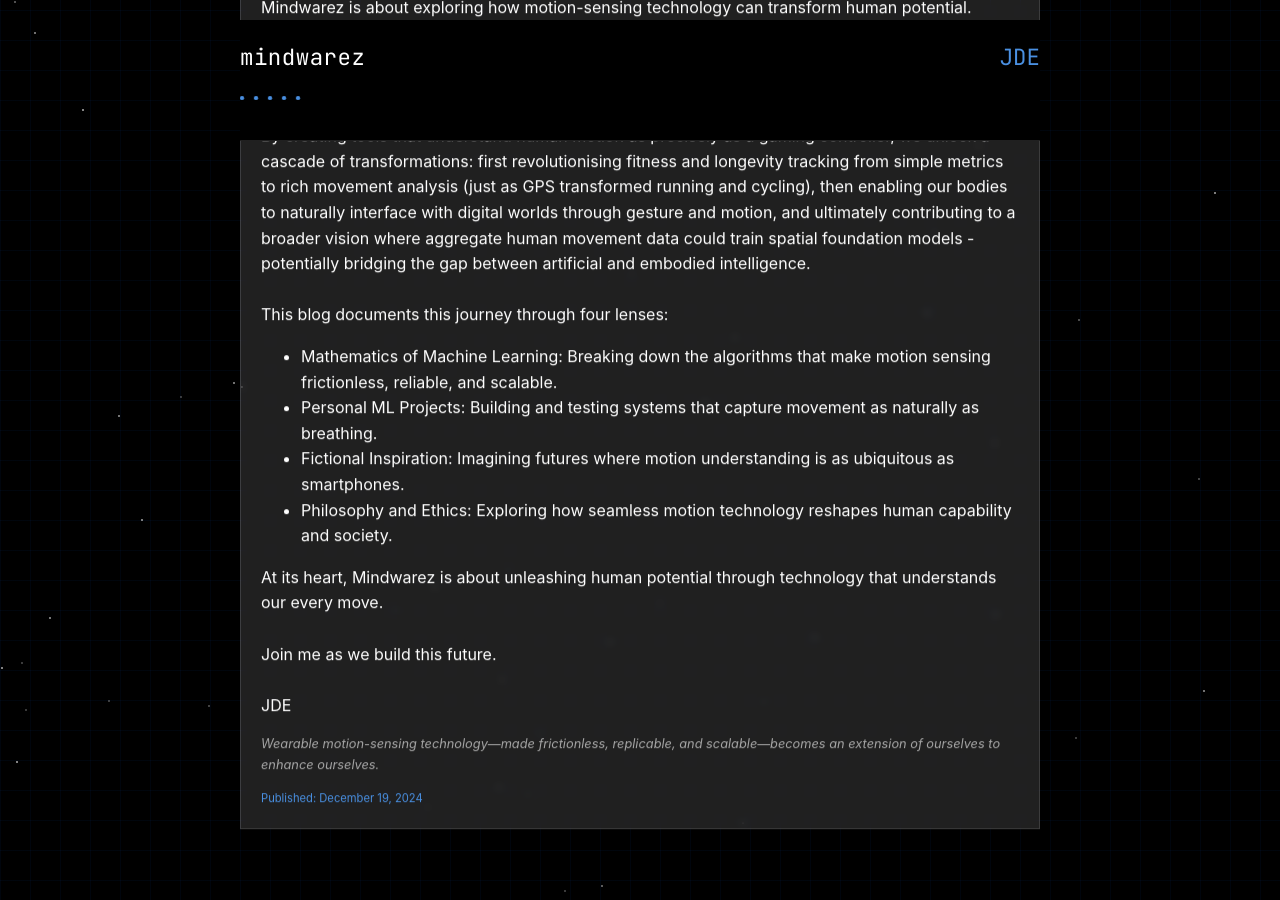
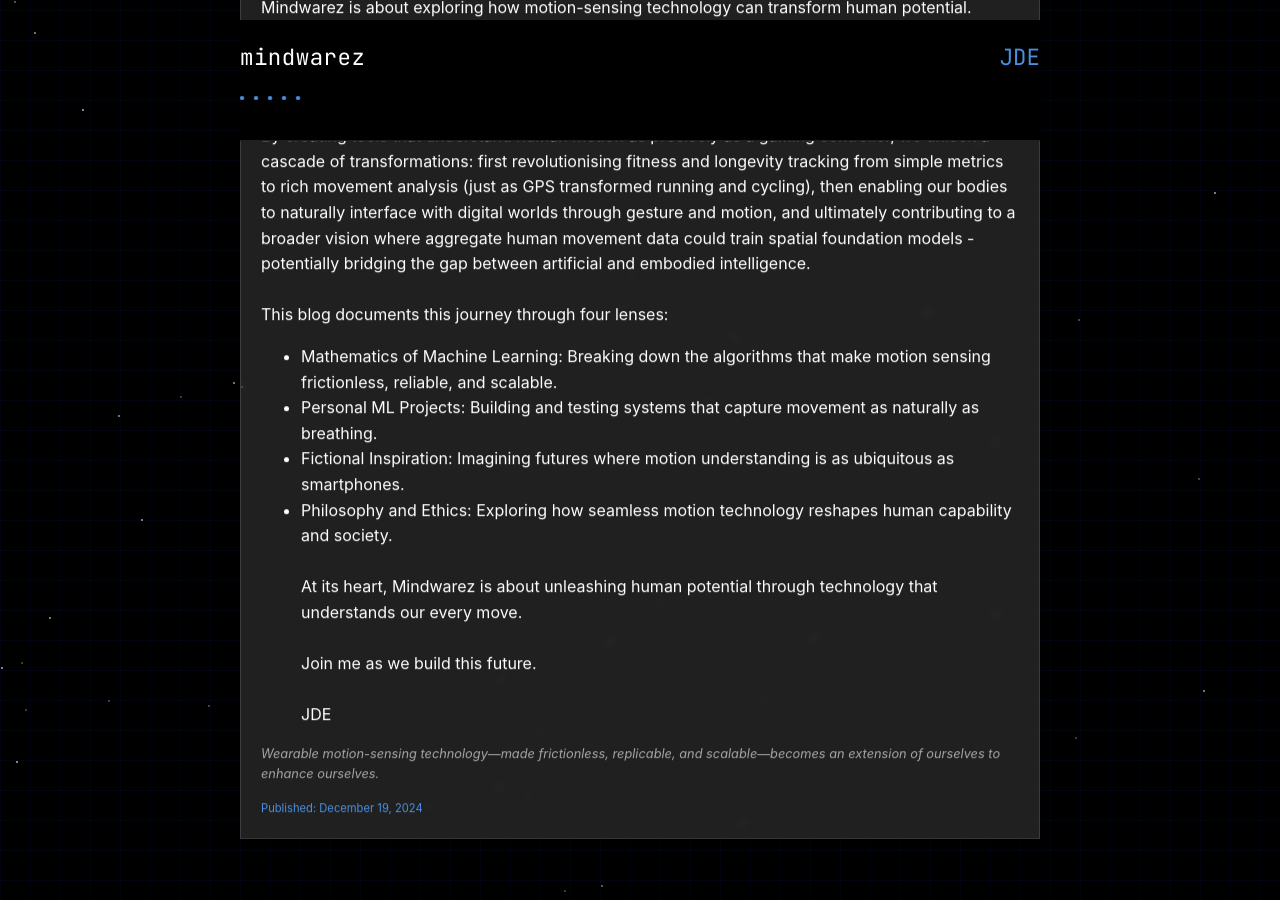
Before and after one commit to jamesbychance/mindwarez, a Jekyll site: the page built from _posts/2024-12-19-helloworld.md, in a window 1280 px wide and 900 px high, scrolled down 260 px. Built offline with Jekyll 4.4.1, drawn with Linux system fonts in a browser that asks for light colours.

```diff
--- a/_posts/2024-12-19-helloworld.md
+++ b/_posts/2024-12-19-helloworld.md
@@ -11,8 +11,7 @@ This blog documents this journey through four lenses:<br>
 - Mathematics of Machine Learning: Breaking down the algorithms that make motion sensing frictionless, reliable, and scalable.
 - Personal ML Projects: Building and testing systems that capture movement as naturally as breathing.
 - Fictional Inspiration: Imagining futures where motion understanding is as ubiquitous as smartphones.
-- Philosophy and Ethics: Exploring how seamless motion technology reshapes human capability and society.<br>
-
+- Philosophy and Ethics: Exploring how seamless motion technology reshapes human capability and society.<br><br>
 At its heart, Mindwarez is about unleashing human potential through technology that understands our every move.<br><br>
 Join me as we build this future.<br><br>
 JDE
```
